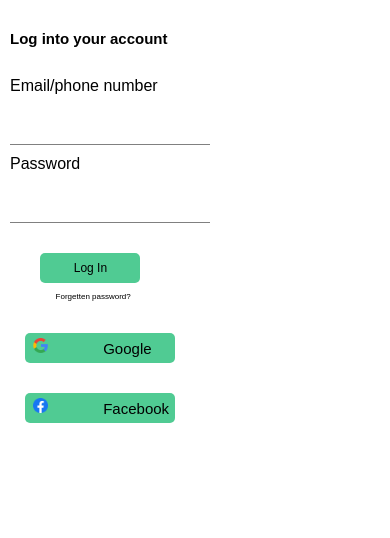
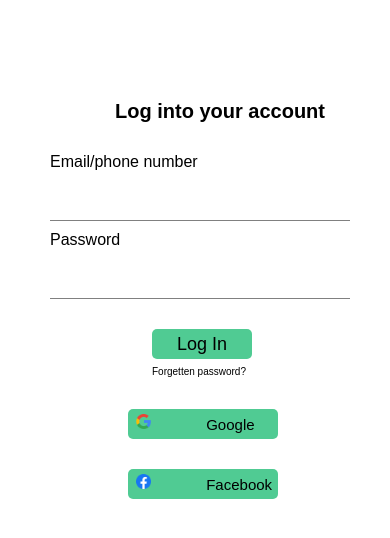
Before and after one commit to Jamiu10012/healm-login, a plain HTML site: page index.html in a window 390 px wide. Drawn offline with Linux system fonts and the light colour scheme.

Commit message:
mobile view

```diff
--- a/login.css
+++ b/login.css
@@ -123,32 +123,31 @@ a{
         flex-direction: column;
     }
     .userpass input{
-        width: 200px;
+        width: 300px;
     }
     form{
-        margin-left: 10px;
-        margin-top: 20px;
+        margin-left: 50px;
+        margin-top: 100px;
     }
     form h3{
-        font-size: 15px;
-        text-align: left;
+        font-size: 20px;
     }
     input[type="submit"]{
         width: 100px;
-        font-size: 12px;
-        margin: 20px 8% 0;
+        font-size: 18px;
+        margin: 20px 30% 0;
     }
     .forget{
-        margin: 2px 12% 0;
+        margin: 2px 30% 0;
     }
     .forget a{
-        font-size: 8px;
+        font-size: 10px;
     }
     .btn{
         width: 150px;
         height: 30px;
         font-size: 15px;
-        margin: 30px 4% 0;
+        margin: 30px 23% 0;
         transition: .4s;
         display: flex;
     }
```
